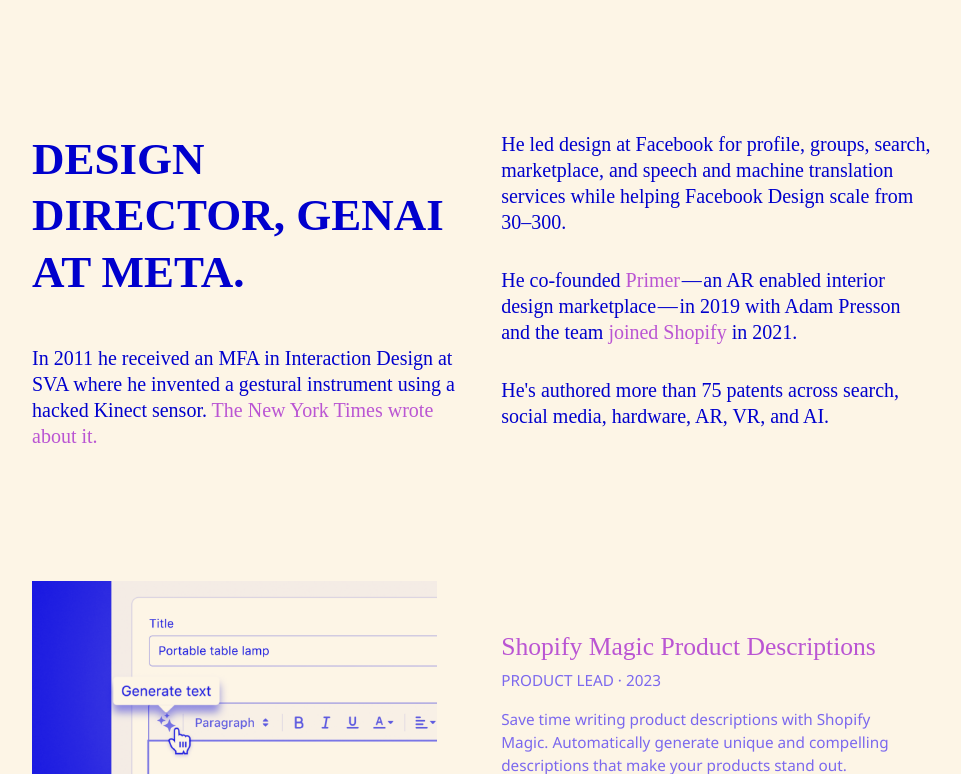
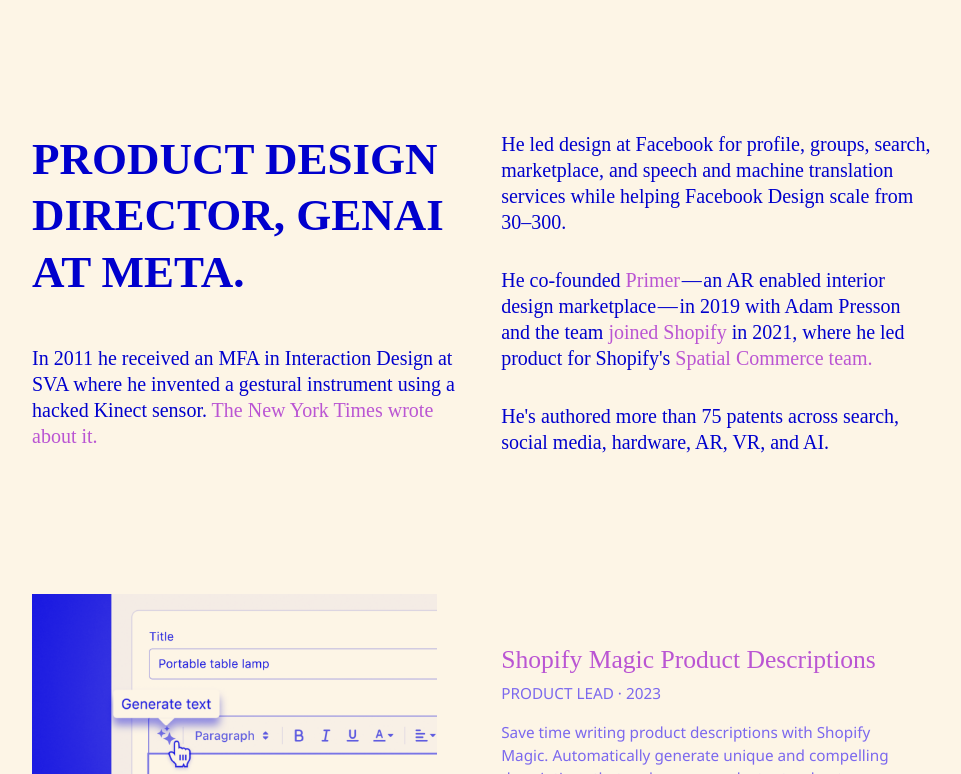
Before and after one commit to strangenative/strangenative.github.io, a Jekyll site: the page built from index.md, in a window 1280 px wide and 900 px high, scrolled down 778 px, cut to the strip 126-900 px from the top of the window. Shown: the whole strip, without its empty margins (58-1019 px from the left). Built offline with Jekyll 4.4.1, drawn with Linux system fonts in a browser that asks for light colours; some web fonts are replaced.

Commit message:
bio update

```diff
--- a/index.md
+++ b/index.md
@@ -7,13 +7,13 @@ layout: home
 </div>
 
 <div id ="panel2">
-  <h2>Design Director, GenAI at Meta.</h2>
+  <h2>Product Design Director, GenAI at Meta.</h2>
 
   <p>In 2011 he received an MFA in Interaction Design at SVA where he invented a gestural instrument using a hacked Kinect sensor. <a href="https://www.nytimes.com/2011/07/21/technology/personaltech/kinect-hacking-finds-a-wider-crowd.html">The New York Times wrote about it.</a></p>
 
   <p>He led design at Facebook for profile, groups, search, marketplace, and speech and machine translation services while helping Facebook Design scale from 30–300.</p>
 
-  <p>He co-founded <a href="https://businessofhome.com/articles/is-primer-wallpaper-s-new-best-friend">Primer</a>&hairsp;&mdash;&hairsp;an AR enabled interior design marketplace&hairsp;&mdash;&hairsp;in 2019 with Adam Presson and the team <a href="https://techcrunch.com/2021/06/11/shopify-acquires-augmented-reality-home-design-app-primer/">joined Shopify</a> in 2021.</p>
+  <p>He co-founded <a href="https://businessofhome.com/articles/is-primer-wallpaper-s-new-best-friend">Primer</a>&hairsp;&mdash;&hairsp;an AR enabled interior design marketplace&hairsp;&mdash;&hairsp;in 2019 with Adam Presson and the team <a href="https://techcrunch.com/2021/06/11/shopify-acquires-augmented-reality-home-design-app-primer/">joined Shopify</a> in 2021, where he led product for Shopify's <a href="https://shopify.github.io/spatial-commerce-projects/">Spatial Commerce team.</a></p>
 
   <p>He's authored more than 75 patents across search, social media, hardware, AR, VR, and AI.</p>
 </div>
```
